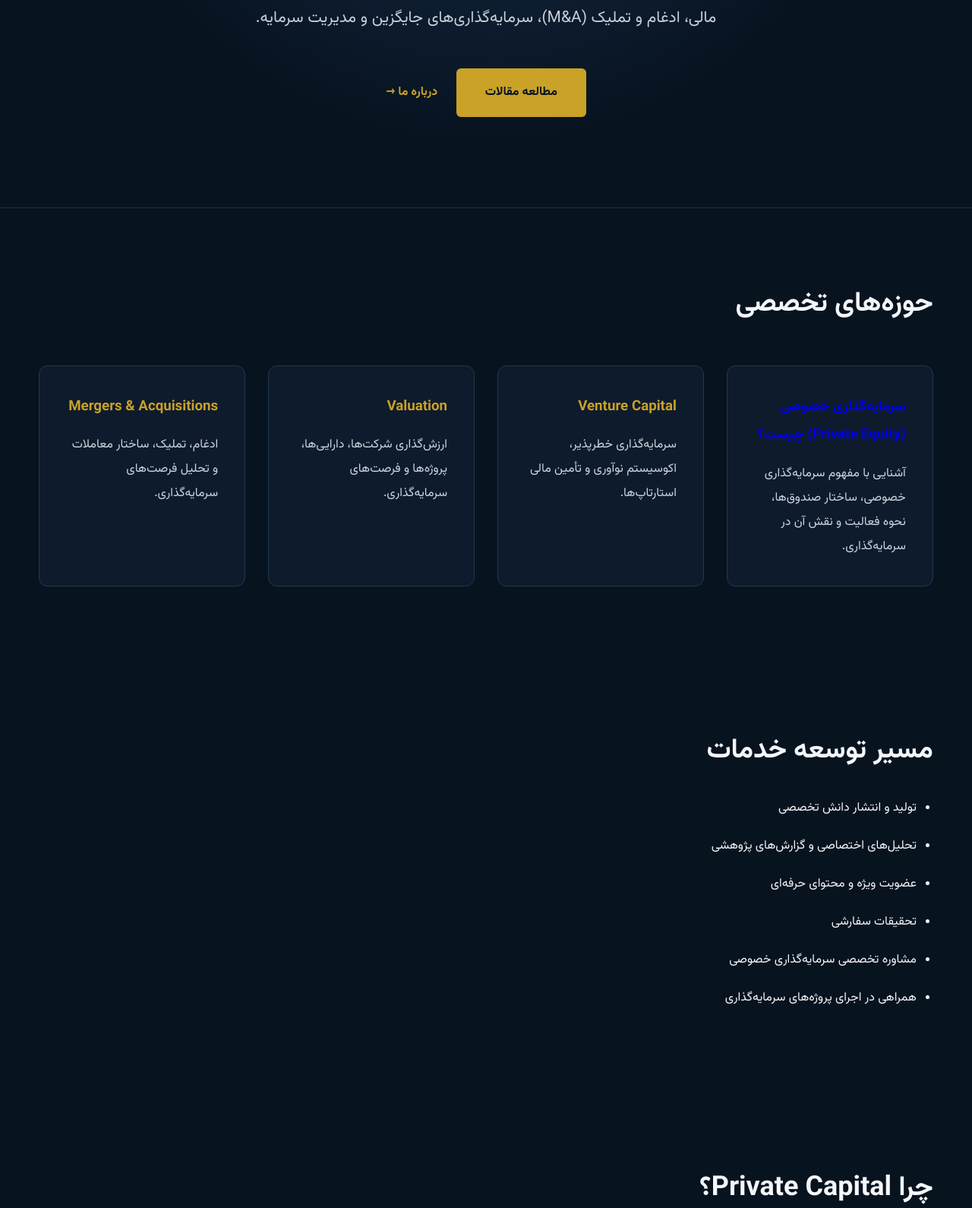
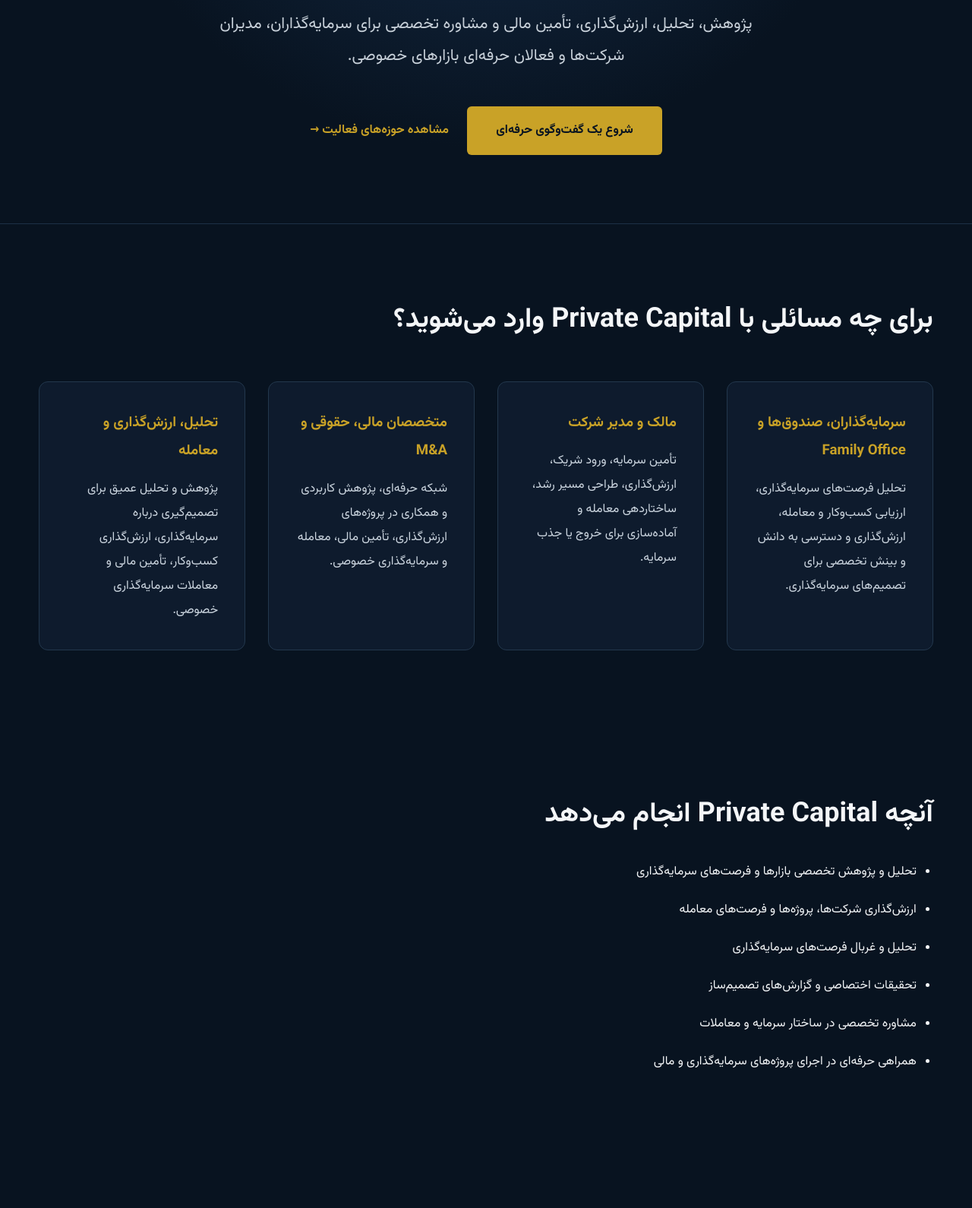
Before and after one commit to pkavianifar3-dot/private-equity, a plain HTML site: page index.html in a window 1280 px wide. Shown: the part 433-2023 px from the top of the page at 76% size. Drawn offline with Linux system fonts and the light colour scheme.

Commit message:
feat: reposition homepage for private capital execution

```diff
--- a/index.html
+++ b/index.html
@@ -6,10 +6,10 @@
 <meta charset="UTF-8">
 <meta name="viewport" content="width=device-width, initial-scale=1.0">
 
-<title>Private Capital | مرجع تخصصی سرمایه‌گذاری خصوصی</title>
+<title>Private Capital | سرمایه، معامله و ارزش‌آفرینی در بازارهای خصوصی</title>
 
 <meta name="description"
-content="مرجع تخصصی سرمایه‌گذاری خصوصی، Private Equity، Venture Capital، ارزش‌گذاری، تأمین مالی و خدمات پژوهشی و مشاوره‌ای">
+content="Private Capital مرجع تخصصی سرمایه خصوصی در ایران؛ پژوهش، تحلیل، ارزش‌گذاری، تأمین مالی، معاملات و مشاوره برای سرمایه‌گذاران، مدیران شرکت‌ها و متخصصان مالی.">
 
 <link rel="stylesheet" href="assets/css/style.css">
 <link rel="icon" type="image/x-icon" href="assets/images/favicon.ico">
@@ -71,31 +71,32 @@
 
 <h1>
 
-مرجع تخصصی سرمایه‌گذاری خصوصی
+مرجع تخصصی سرمایه خصوصی؛
+از بینش تا اجرای معامله
 
 </h1>
 
 <p>
 
-توسعه دانش، پژوهش و خدمات تخصصی در حوزه سرمایه‌گذاری خصوصی، ارزش‌گذاری، تأمین مالی، ادغام و تملیک (M&A)، سرمایه‌گذاری‌های جایگزین و مدیریت سرمایه.
+پژوهش، تحلیل، ارزش‌گذاری، تأمین مالی و مشاوره تخصصی برای سرمایه‌گذاران، مدیران شرکت‌ها و فعالان حرفه‌ای بازارهای خصوصی.
 
 </p>
 
 <div style="margin-top:45px;">
 
-<a class="button" href="articles.html">
+<a class="button" href="contact.html">
 
-مطالعه مقالات
+شروع یک گفت‌وگوی حرفه‌ای
 
 </a>
 
-<a href="about.html"
+<a href="services.html"
 style="margin-right:20px;
 text-decoration:none;
 font-weight:bold;
 color:#C9A227;">
 
-درباره ما →
+مشاهده حوزه‌های فعالیت →
 
 </a>
 
@@ -111,7 +112,7 @@
 
 <h2>
 
-حوزه‌های تخصصی
+برای چه مسائلی با Private Capital وارد می‌شوید؟
 
 </h2>
 
@@ -121,15 +122,13 @@
 
 <h3>
 
-<a href="articles/what-is-private-equity.html">
-سرمایه‌گذاری خصوصی (Private Equity) چیست؟
-</a>
+سرمایه‌گذاران، صندوق‌ها و Family Office
 
 </h3>
 
 <p>
 
-آشنایی با مفهوم سرمایه‌گذاری خصوصی، ساختار صندوق‌ها، نحوه فعالیت و نقش آن در سرمایه‌گذاری.
+تحلیل فرصت‌های سرمایه‌گذاری، ارزیابی کسب‌وکار و معامله، ارزش‌گذاری و دسترسی به دانش و بینش تخصصی برای تصمیم‌های سرمایه‌گذاری.
 
 </p>
 
@@ -139,13 +138,13 @@
 
 <h3>
 
-Venture Capital
+مالک و مدیر شرکت
 
 </h3>
 
 <p>
 
-سرمایه‌گذاری خطرپذیر، اکوسیستم نوآوری و تأمین مالی استارتاپ‌ها.
+تأمین سرمایه، ورود شریک، ارزش‌گذاری، طراحی مسیر رشد، ساختاردهی معامله و آماده‌سازی برای خروج یا جذب سرمایه.
 
 </p>
 
@@ -155,13 +154,13 @@
 
 <h3>
 
-Valuation
+متخصصان مالی، حقوقی و M&A
 
 </h3>
 
 <p>
 
-ارزش‌گذاری شرکت‌ها، دارایی‌ها، پروژه‌ها و فرصت‌های سرمایه‌گذاری.
+شبکه حرفه‌ای، پژوهش کاربردی و همکاری در پروژه‌های ارزش‌گذاری، تأمین مالی، معامله و سرمایه‌گذاری خصوصی.
 
 </p>
 
@@ -171,14 +170,13 @@
 
 <h3>
 
-Mergers & Acquisitions
+تحلیل، ارزش‌گذاری و معامله
 
 </h3>
 
 <p>
 
-ادغام، تملیک، ساختار معاملات و تحلیل فرصت‌های سرمایه‌گذاری.
-
+پژوهش و تحلیل عمیق برای تصمیم‌گیری درباره سرمایه‌گذاری، ارزش‌گذاری کسب‌وکار، تأمین مالی و معاملات سرمایه‌گذاری خصوصی.
 </p>
 
 </div>
@@ -195,23 +193,23 @@
 
 <h2>
 
-مسیر توسعه خدمات
+آنچه Private Capital انجام می‌دهد
 
 </h2>
 
 <ul class="timeline">
 
-<li>تولید و انتشار دانش تخصصی</li>
+<li>تحلیل و پژوهش تخصصی بازارها و فرصت‌های سرمایه‌گذاری</li>
 
-<li>تحلیل‌های اختصاصی و گزارش‌های پژوهشی</li>
+<li>ارزش‌گذاری شرکت‌ها، پروژه‌ها و فرصت‌های معامله</li>
 
-<li>عضویت ویژه و محتوای حرفه‌ای</li>
+<li>تحلیل و غربال فرصت‌های سرمایه‌گذاری</li>
 
-<li>تحقیقات سفارشی</li>
+<li>تحقیقات اختصاصی و گزارش‌های تصمیم‌ساز</li>
 
-<li>مشاوره تخصصی سرمایه‌گذاری خصوصی</li>
+<li>مشاوره تخصصی در ساختار سرمایه و معاملات</li>
 
-<li>همراهی در اجرای پروژه‌های سرمایه‌گذاری</li>
+<li>همراهی حرفه‌ای در اجرای پروژه‌های سرمایه‌گذاری و مالی</li>
 
 </ul>
 
@@ -225,7 +223,7 @@
 
 <h2>
 
-چرا Private Capital؟
+چرا پرایوت کپیتال؟
 
 </h2>
 
@@ -241,7 +239,7 @@
 
 <p>
 
-تمرکز بر مفاهیم، استانداردها و تجربیات بین‌المللی در حوزه سرمایه‌گذاری خصوصی و بازار سرمایه.
+تمرکز عمیق بر پرایوت کپیتال، استانداردهای حرفه‌ای، ساختار معاملات و تجربه‌های بین‌المللی برای تصمیم‌گیری دقیق‌تر.
 
 </p>
 
@@ -251,13 +249,13 @@
 
 <h3>
 
-پژوهش کاربردی
+پژوهش تصمیم‌ساز
 
 </h3>
 
 <p>
 
-تولید گزارش‌ها، تحلیل‌های عمیق و تحقیقات تخصصی متناسب با نیاز مدیران، سرمایه‌گذاران و پژوهشگران.
+تحلیل و پژوهش با هدف پاسخ به مسائل واقعی سرمایه‌گذاری، مالی یا معاملاتی.
 
 </p>
 
@@ -267,13 +265,13 @@
 
 <h3>
 
-مشاوره حرفه‌ای
+تمرکز بر اجرا
 
 </h3>
 
 <p>
 
-توسعه خدمات مشاوره، ارزش‌گذاری، طراحی ساختار سرمایه‌گذاری و همراهی در تصمیم‌های راهبردی.
+هدف پرایوت کپیتال اتصال دانش، سرمایه و فرصت به تصمیم و اقدام در پروژه‌های منتخب است.
 
 </p>
 
@@ -291,21 +289,21 @@
 
 <h2>
 
-بینش، سرمایه، ارزش‌آفرینی
+از یک مسئله واقعی شروع کنیم
 
 </h2>
 
 <p>
 
-Private Capital با هدف تبدیل شدن به مرجع تخصصی سرمایه‌گذاری خصوصی در ایران، فعالیت خود را با تولید دانش آغاز کرده و به‌تدریج خدمات پژوهشی، مشاوره‌ای و اجرایی را توسعه خواهد داد.
+اگر در حال بررسی یک فرصت سرمایه‌گذاری، تأمین مالی، ارزش‌گذاری، معامله، رشد یا خروج هستید، Private Capital می‌تواند نقطه شروع گفت‌وگوی تخصصی شما باشد.
 
 </p>
 
 <br>
 
-<a class="button" href="articles.html">
+<a class="button" href="contact.html">
 
-ورود به بخش مقالات
+تماس با پرایوت کپیتال
 
 </a>
 
@@ -331,13 +329,13 @@
 
 <p>
 
-مرجع تخصصی سرمایه‌گذاری خصوصی
+مرجع تخصصی سرمایه خصوصی در ایران
 
 </p>
 
 <p>
 
-بینش، سرمایه، ارزش‌آفرینی
+پژوهش، تحلیل، سرمایه و اجرای طرح
 
 </p>
 
```
